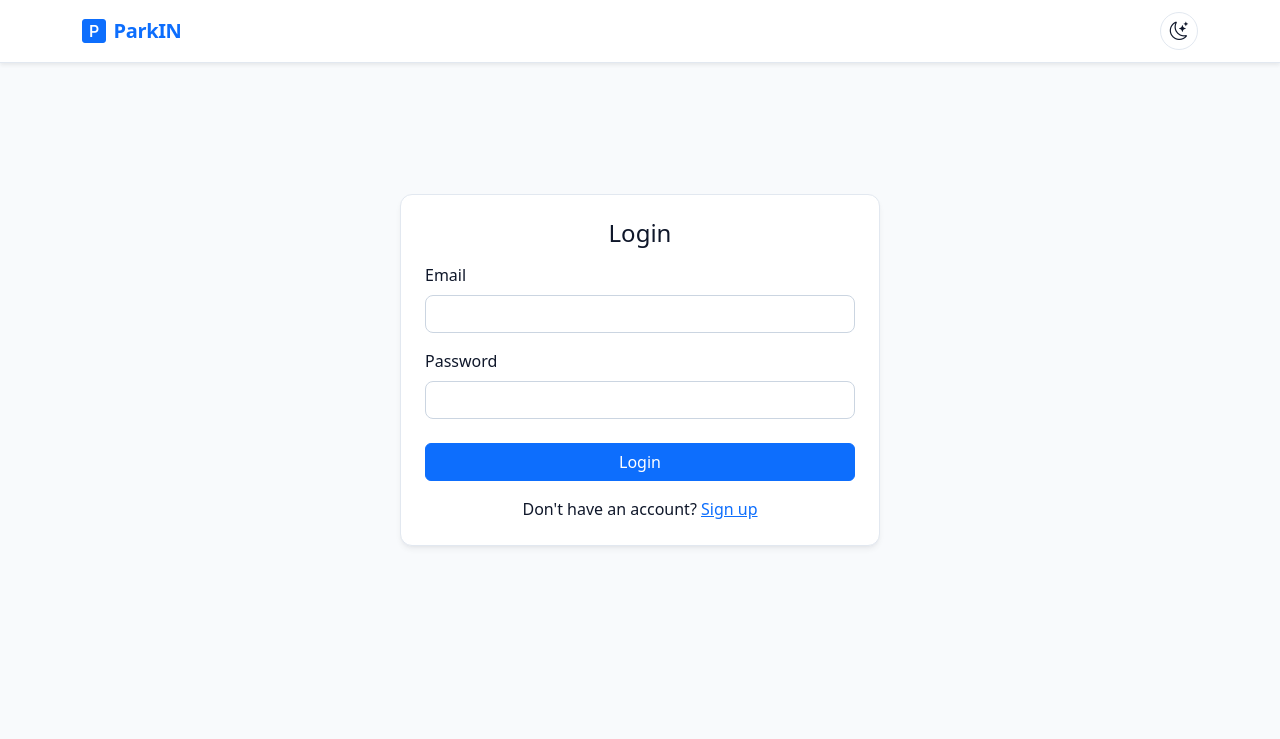
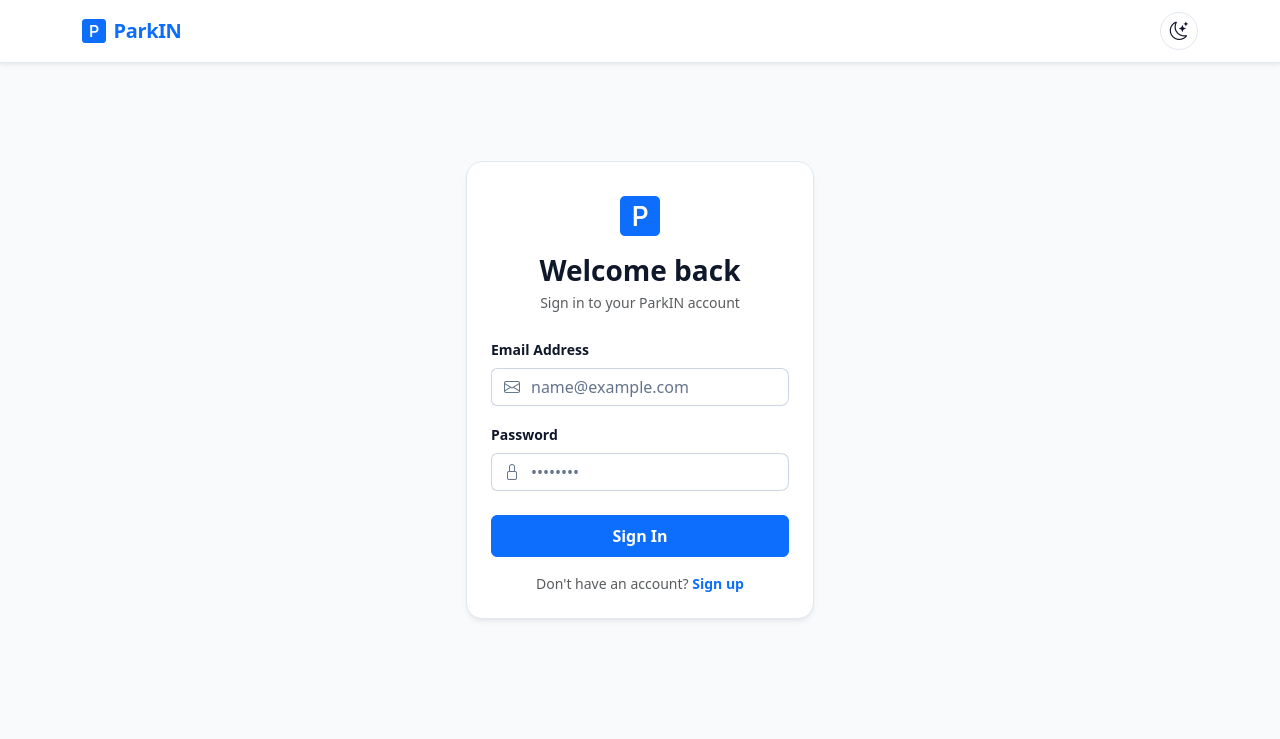
Before and after one commit to 24f1001715/vehicle-parking-app, a Flask app: page / in a window 1280 px wide. Shown: the top 739 px of the page. Run offline with Flask 3, Linux system fonts and the light colour scheme.

Commit message:
Fix login and registration layout and card centering

```diff
--- a/static/styles/style.css
+++ b/static/styles/style.css
@@ -520,3 +520,19 @@ nav.bg-white,
     bottom: 145px;
   }
 }
+
+/* Authentication Page Styles */
+.login-card {
+  border-radius: 1rem !important;
+  transition: transform 0.2s ease, box-shadow 0.2s ease;
+}
+
+.login-card .input-group-text {
+  border-color: var(--input-border) !important;
+  color: var(--text-secondary) !important;
+}
+
+[data-theme="dark"] .login-card .input-group-text {
+  background-color: var(--bg-surface-secondary) !important;
+  border-color: var(--border-color) !important;
+}
--- a/templates/login.html
+++ b/templates/login.html
@@ -31,38 +31,52 @@
     </div>
   </nav>
 
-  <div class="container login-wrapper">
+  <main class="container login-wrapper d-flex flex-column justify-content-center align-items-center" style="min-height: calc(100vh - 60px); padding-top: 80px; padding-bottom: 40px;">
+    <div class="row justify-content-center w-100">
+      <div class="col-12 col-sm-10 col-md-7 col-lg-5 col-xl-4">
         <div class="login-card card shadow-sm border">
           <div class="card-body px-4 py-4">
-        <h4 class="card-title mb-3 text-center">Login</h4>
+            <div class="text-center mb-4">
+              <i class="bi bi-p-square-fill text-primary" style="font-size: 2.5rem;"></i>
+              <h3 class="fw-bold mt-2 mb-1">Welcome back</h3>
+              <p class="text-muted small mb-0">Sign in to your ParkIN account</p>
+            </div>
 
             {% if error %}
-          <div class="alert alert-danger text-center py-2">{{ error }}</div>
+              <div class="alert alert-danger text-center py-2 mb-3 small" role="alert">{{ error }}</div>
             {% endif %}
 
             <form method="POST">
               <div class="mb-3">
-            <label for="email" class="form-label">Email</label>
-            <input type="email" id="email" name="email" class="form-control" required>
+                <label for="email" class="form-label small fw-semibold">Email Address</label>
+                <div class="input-group">
+                  <span class="input-group-text bg-transparent border-end-0 text-muted"><i class="bi bi-envelope"></i></span>
+                  <input type="email" id="email" name="email" class="form-control border-start-0 ps-0" placeholder="name@example.com" required autocomplete="email">
+                </div>
               </div>
 
               <div class="mb-4">
-            <label for="password" class="form-label">Password</label>
-            <input type="password" id="password" name="password" class="form-control" required>
+                <label for="password" class="form-label small fw-semibold">Password</label>
+                <div class="input-group">
+                  <span class="input-group-text bg-transparent border-end-0 text-muted"><i class="bi bi-lock"></i></span>
+                  <input type="password" id="password" name="password" class="form-control border-start-0 ps-0" placeholder="••••••••" required autocomplete="current-password">
+                </div>
               </div>
 
               <div class="d-grid mb-3">
-            <button type="submit" class="btn btn-primary">Login</button>
+                <button type="submit" class="btn btn-primary py-2 fw-semibold">Sign In</button>
               </div>
 
-          <p class="text-center mb-0">
+              <p class="text-center text-muted small mb-0">
                 Don't have an account?
-            <a href="{{ url_for('auth.register') }}">Sign up</a>
+                <a href="{{ url_for('auth.register') }}" class="fw-semibold text-decoration-none">Sign up</a>
               </p>
             </form>
           </div>
         </div>
       </div>
+    </div>
+  </main>
 
   <script src="https://cdn.jsdelivr.net/npm/bootstrap@5.3.0/dist/js/bootstrap.bundle.min.js"></script>
   <script src="{{ url_for('static', filename='scripts/darkmode.js') }}"></script>
```
Also changed, not shown: templates/register.html (+4 -4 lines). Lines whose indentation alone changed are shown as unchanged.
